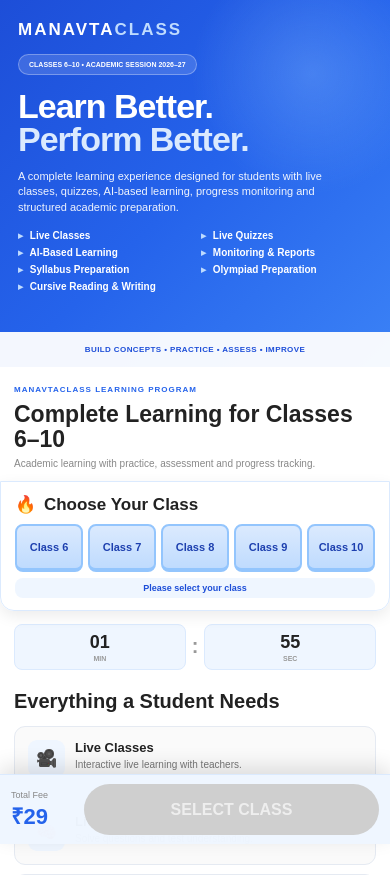
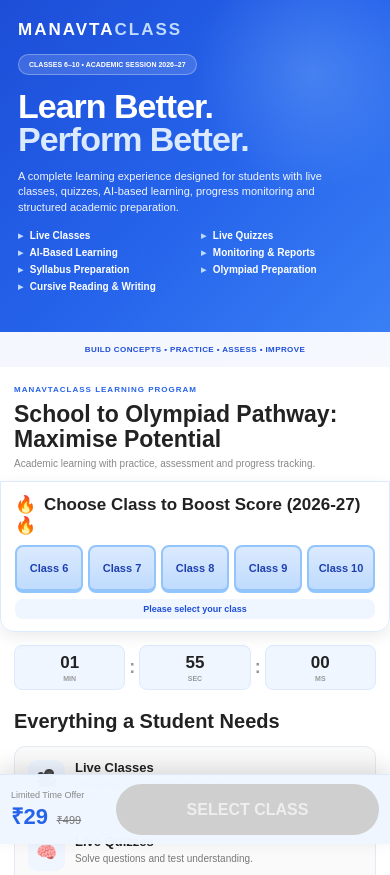
Before and after one commit to Rithik-dotcom/LandingPage_ManavtaClass, a plain HTML site: page index.html in a window 390 px wide. Shown: the top 875 px of the page. Drawn offline with Linux system fonts and the light colour scheme.

Commit message:
Update timer and footer image

```diff
--- a/index.html
+++ b/index.html
@@ -30,21 +30,18 @@
       <div class="hero-content">
 
         <!-- LOGO -->
-
         <div class="logo">
           MANAVTA<span>CLASS</span>
         </div>
 
 
         <!-- BADGE -->
-
         <div class="hero-badge">
           CLASSES 6–10 • ACADEMIC SESSION 2026–27
         </div>
 
 
         <!-- HEADING -->
-
         <h1>
           Learn Better.
           <br>
@@ -61,7 +58,6 @@
 
 
         <!-- FEATURES -->
-
         <div class="hero-features">
 
           <div class="hero-feature">
@@ -103,7 +99,6 @@
 
 
         <!-- APP CARD -->
-
         <div class="app-card">
 
           <div class="app-card-icon">
@@ -128,12 +123,12 @@
 
 
       <!-- HERO BOTTOM -->
-
       <div class="hero-bottom">
         BUILD CONCEPTS • PRACTICE • ASSESS • IMPROVE
       </div>
 
     </section>
+
 
 
     <!-- =====================================================
@@ -154,7 +149,7 @@
           </div>
 
           <h2>
-            Complete Learning for Classes 6–10
+            School to Olympiad Pathway: Maximise Potential
           </h2>
 
           <p class="course-subtitle">
@@ -163,6 +158,7 @@
           </p>
 
         </div>
+
 
 
         <!-- =================================================
@@ -175,7 +171,7 @@
 
             <div>
               <span class="fire-icon">🔥</span>
-              Choose Your Class
+              Choose Class to Boost Score (2026-27) 🔥
             </div>
 
             <small>
@@ -188,37 +184,23 @@
           <div class="class-grid">
 
             <button type="button" class="class-button" data-class="6">
-
               Class 6
-
             </button>
 
-
             <button type="button" class="class-button" data-class="7">
-
               Class 7
-
             </button>
 
-
             <button type="button" class="class-button" data-class="8">
-
               Class 8
-
             </button>
 
-
             <button type="button" class="class-button" data-class="9">
-
               Class 9
-
             </button>
 
-
             <button type="button" class="class-button" data-class="10">
-
               Class 10
-
             </button>
 
           </div>
@@ -231,6 +213,7 @@
           </div>
 
         </div>
+
 
 
         <!-- =================================================
@@ -269,7 +252,26 @@
 
           </div>
 
+
+          <div class="timer-colon">
+            :
+          </div>
+
+
+          <div class="timer-item">
+
+            <strong id="milliseconds">
+              00
+            </strong>
+
+            <span>
+              MS
+            </span>
+
+          </div>
+
         </div>
+
 
 
         <!-- =================================================
@@ -308,6 +310,7 @@
             </div>
 
 
+
             <div class="benefit-card">
 
               <div class="benefit-icon">
@@ -328,6 +331,7 @@
               </div>
 
             </div>
+
 
 
             <div class="benefit-card">
@@ -352,6 +356,7 @@
             </div>
 
 
+
             <div class="benefit-card">
 
               <div class="benefit-icon">
@@ -372,6 +377,7 @@
               </div>
 
             </div>
+
 
 
             <div class="benefit-card">
@@ -396,6 +402,7 @@
             </div>
 
 
+
             <div class="benefit-card">
 
               <div class="benefit-icon">
@@ -416,6 +423,7 @@
               </div>
 
             </div>
+
 
 
             <div class="benefit-card">
@@ -443,6 +451,7 @@
           </div>
 
         </div>
+
 
 
         <!-- =================================================
@@ -530,6 +539,7 @@
         </div>
 
 
+
         <!-- =================================================
              EXPERIENCE
         ================================================== -->
@@ -544,6 +554,8 @@
             Learning Beyond Just Classes
           </h3>
 
+
+          <!-- STUDENTS -->
 
           <div class="experience-card">
 
@@ -568,6 +580,9 @@
           </div>
 
 
+
+          <!-- PARENTS -->
+
           <div class="experience-card">
 
             <div class="experience-avatar">
@@ -590,9 +605,27 @@
 
           </div>
 
+
+          <!-- =================================================
+               LEARNING IMAGE
+          ================================================== -->
+
+          <div class="learning-image-section">
+
+            <div class="learning-image-label">
+              MANAVTACLASS LEARNING EXPERIENCE
+            </div>
+
+            <img src="learning-image.png" alt="ManavtaClass Learning Experience" class="learning-image">
+
+          </div>
+
+
         </div>
 
+
       </div>
+
 
 
       <!-- =================================================
@@ -631,6 +664,7 @@
   </div>
 
 
+
   <!-- =====================================================
        MOBILE CHECKOUT
   ====================================================== -->
@@ -640,12 +674,16 @@
     <div class="mobile-price">
 
       <small>
-        Total Fee
+        Limited Time Offer
       </small>
 
       <strong>
         ₹29
       </strong>
+
+      <del>
+        ₹499
+      </del>
 
     </div>
 
@@ -657,6 +695,7 @@
     </button>
 
   </div>
+
 
 
   <!-- =====================================================
--- a/script.js
+++ b/script.js
@@ -2,6 +2,7 @@
    MANAVTACLASS LANDING PAGE
    JAVASCRIPT
 ===================================================== */
+
 
 
 /* =====================================================
@@ -31,6 +32,7 @@
 };
 
 
+
 /* =====================================================
    2. VARIABLES
 ===================================================== */
@@ -54,6 +56,7 @@
 let selectedClass = null;
 
 
+
 /* =====================================================
    3. CLASS SELECTION
 ===================================================== */
@@ -61,6 +64,7 @@
 classButtons.forEach(button => {
 
   button.addEventListener("click", function () {
+
 
     /* Remove previous selection */
 
@@ -71,15 +75,18 @@
     });
 
 
+
     /* Activate selected class */
 
     this.classList.add("active");
+
 
 
     /* Get selected class */
 
     selectedClass =
       this.dataset.class;
+
 
 
     /* Update selected message */
@@ -90,11 +97,13 @@
       " selected ✓";
 
 
+
     /* Enable enrollment buttons */
 
     desktopEnroll.disabled = false;
 
     mobileEnroll.disabled = false;
+
 
 
     /* Change button text */
@@ -111,11 +120,13 @@
 });
 
 
+
 /* =====================================================
    4. ENROLL FUNCTION
 ===================================================== */
 
 function enrollNow() {
+
 
   /* Safety check */
 
@@ -130,10 +141,12 @@
   }
 
 
+
   /* Get payment URL */
 
   const paymentURL =
     paymentLinks[selectedClass];
+
 
 
   /* Check payment URL */
@@ -154,12 +167,14 @@
   }
 
 
+
   /* Redirect to payment */
 
   window.location.href =
     paymentURL;
 
 }
+
 
 
 /* =====================================================
@@ -172,6 +187,7 @@
 );
 
 
+
 /* =====================================================
    6. MOBILE ENROLL BUTTON
 ===================================================== */
@@ -182,51 +198,97 @@
 );
 
 
+
 /* =====================================================
    7. COUNTDOWN TIMER
 
-   Starts at 2 minutes whenever page loads.
+   Starts at 2 minutes.
+
+   Display:
+   MM : SS : MS
+
+   MS = hundredths of a second
+   00–99
 ===================================================== */
 
-let timeLeft = 2 * 60;
+let timeLeft =
+  2 * 60 * 1000;
+
+
+const minutesElement =
+  document.getElementById("minutes");
+
+
+const secondsElement =
+  document.getElementById("seconds");
+
+
+const millisecondsElement =
+  document.getElementById("milliseconds");
+
 
 
 function updateCountdown() {
 
+
   const minutes =
-    Math.floor(timeLeft / 60);
+    Math.floor(
+      timeLeft / 60000
+    );
 
 
   const seconds =
-    timeLeft % 60;
+    Math.floor(
+      (timeLeft % 60000) / 1000
+    );
 
 
-  document.getElementById("minutes").innerText =
+  const milliseconds =
+    Math.floor(
+      (timeLeft % 1000) / 10
+    );
+
+
+
+  minutesElement.innerText =
     String(minutes).padStart(2, "0");
 
 
-  document.getElementById("seconds").innerText =
+  secondsElement.innerText =
     String(seconds).padStart(2, "0");
+
+
+  millisecondsElement.innerText =
+    String(milliseconds).padStart(2, "0");
+
 
 
   if (timeLeft <= 0) {
 
     clearInterval(countdownTimer);
 
-    document.getElementById("minutes").innerText =
+
+    minutesElement.innerText =
       "00";
 
-    document.getElementById("seconds").innerText =
+
+    secondsElement.innerText =
       "00";
+
+
+    millisecondsElement.innerText =
+      "00";
+
 
     return;
 
   }
 
 
-  timeLeft--;
+  timeLeft -= 10;
 
 }
+
 
 
 /* Start timer immediately */
@@ -234,13 +296,15 @@
 updateCountdown();
 
 
-/* Update every second */
+
+/* Update every 10 milliseconds */
 
 const countdownTimer =
   setInterval(
     updateCountdown,
-    1000
+    10
   );
+
 
 
 /* =====================================================
--- a/style.css
+++ b/style.css
@@ -9,16 +9,21 @@
   box-sizing: border-box;
 }
 
+
 :root {
   --blue: #2563eb;
   --blue-dark: #1d4ed8;
   --blue-light: #60a5fa;
+
   --dark: #222222;
   --gray: #777777;
+
   --light: #f7f9fc;
   --cream: #eff6ff;
+
   --border: #e5eaf2;
 }
+
 
 html,
 body {
@@ -26,11 +31,14 @@
   min-height: 100%;
 }
 
+
 body {
   font-family: Arial, Helvetica, sans-serif;
   background: #eeeeee;
   color: var(--dark);
 }
+
+
 
 /* =====================================================
    MAIN PAGE
@@ -39,8 +47,10 @@
 .page {
   width: 100%;
   max-width: 1450px;
+
   height: 100vh;
   min-height: 680px;
+
   margin: auto;
 
   display: grid;
@@ -49,12 +59,15 @@
   background: white;
 }
 
+
+
 /* =====================================================
    HERO
 ===================================================== */
 
 .hero {
   position: relative;
+
   height: 100vh;
   min-height: 680px;
 
@@ -72,8 +85,10 @@
       #3b82f6);
 }
 
+
 .hero-content {
   position: relative;
+
   z-index: 2;
 
   height: 100%;
@@ -81,17 +96,22 @@
   padding: clamp(35px, 4vw, 65px);
 }
 
+
 .logo {
   font-size: 23px;
+
   font-weight: 900;
+
   letter-spacing: 2px;
 
   margin-bottom: 25px;
 }
 
+
 .logo span {
   color: #bfdbfe;
 }
+
 
 .hero-badge {
   display: inline-block;
@@ -105,8 +125,10 @@
   border: 1px solid rgba(255, 255, 255, 0.3);
 
   font-size: 10px;
+
   font-weight: 800;
 }
+
 
 .hero h1 {
   margin-top: 20px;
@@ -118,9 +140,11 @@
   letter-spacing: -2px;
 }
 
+
 .hero h1 span {
   color: #dbeafe;
 }
+
 
 .hero-description {
   max-width: 600px;
@@ -134,6 +158,12 @@
   color: rgba(255, 255, 255, 0.93);
 }
 
+
+
+/* =====================================================
+   HERO FEATURES
+===================================================== */
+
 .hero-features {
   display: grid;
 
@@ -142,17 +172,25 @@
   margin-top: 25px;
 }
 
+
 .hero-feature {
   font-size: clamp(13px, 1.1vw, 16px);
 
   font-weight: 600;
 }
 
+
 .hero-feature span {
   margin-right: 8px;
 
   color: #bfdbfe;
 }
+
+
+
+/* =====================================================
+   APP CARD
+===================================================== */
 
 .app-card {
   position: absolute;
@@ -177,11 +215,13 @@
   border: 1px solid rgba(255, 255, 255, 0.25);
 }
 
+
 .app-card-icon {
   width: 42px;
   height: 42px;
 
   display: grid;
+
   place-items: center;
 
   border-radius: 11px;
@@ -191,11 +231,13 @@
   font-size: 21px;
 }
 
+
 .app-card strong {
   display: block;
 
   font-size: 12px;
 }
+
 
 .app-card small {
   display: block;
@@ -206,6 +248,12 @@
 
   opacity: 0.8;
 }
+
+
+
+/* =====================================================
+   HERO BOTTOM
+===================================================== */
 
 .hero-bottom {
   position: absolute;
@@ -231,6 +279,8 @@
   letter-spacing: 0.4px;
 }
 
+
+
 /* =====================================================
    COURSE PANEL
 ===================================================== */
@@ -247,6 +297,8 @@
   overflow: hidden;
 }
 
+
+
 /* =====================================================
    COURSE SCROLL
 ===================================================== */
@@ -255,6 +307,7 @@
   height: calc(100vh - 105px);
 
   overflow-y: auto;
+
   overflow-x: hidden;
 
   padding: 30px 40px 45px;
@@ -262,19 +315,24 @@
   scrollbar-width: thin;
 }
 
+
 .course-scroll::-webkit-scrollbar {
   width: 7px;
 }
 
+
 .course-scroll::-webkit-scrollbar-track {
   background: #f5f5f5;
 }
+
 
 .course-scroll::-webkit-scrollbar-thumb {
   background: #cccccc;
 
   border-radius: 10px;
 }
+
+
 
 /* =====================================================
    COURSE HEADER
@@ -283,6 +341,7 @@
 .course-header {
   margin-bottom: 18px;
 }
+
 
 .brand-label {
   color: var(--blue);
@@ -296,11 +355,13 @@
   margin-bottom: 8px;
 }
 
+
 .course-header h2 {
   font-size: clamp(27px, 3vw, 40px);
 
   line-height: 1.1;
 }
+
 
 .course-subtitle {
   margin-top: 8px;
@@ -309,6 +370,8 @@
 
   font-size: 13px;
 }
+
+
 
 /* =====================================================
    QUICK CLASS SELECTOR
@@ -337,6 +400,7 @@
     0 5px 18px rgba(0, 0, 0, 0.06);
 }
 
+
 .quick-class-title {
   display: flex;
 
@@ -349,11 +413,13 @@
   margin-bottom: 11px;
 }
 
+
 .quick-class-title>div {
   font-size: 19px;
 
   font-weight: 900;
 }
+
 
 .quick-class-title small {
   color: #999;
@@ -361,9 +427,12 @@
   font-size: 10px;
 }
 
+
 .fire-icon {
   margin-right: 3px;
 }
+
+
 
 /* =====================================================
    CLASS GRID
@@ -376,6 +445,7 @@
 
   gap: 9px;
 }
+
 
 .class-button {
   min-height: 54px;
@@ -404,12 +474,14 @@
     background 0.18s ease;
 }
 
+
 .class-button:hover {
   transform: translateY(-2px);
 
   box-shadow:
     0 5px 12px rgba(37, 99, 235, 0.18);
 }
+
 
 .class-button.active {
   color: white;
@@ -423,6 +495,7 @@
   box-shadow:
     0 5px 12px rgba(37, 99, 235, 0.25);
 }
+
 
 .selected-class {
   margin-top: 9px;
@@ -442,6 +515,8 @@
   font-weight: 700;
 }
 
+
+
 /* =====================================================
    TIMER
 ===================================================== */
@@ -455,6 +530,7 @@
 
   margin-bottom: 27px;
 }
+
 
 .timer-item {
   min-width: 52px;
@@ -470,11 +546,13 @@
   border: 1px solid #dbeafe;
 }
 
+
 .timer-item strong {
   display: block;
 
   font-size: 18px;
 }
+
 
 .timer-item span {
   display: block;
@@ -488,6 +566,7 @@
   font-weight: 700;
 }
 
+
 .timer-colon {
   font-size: 20px;
 
@@ -495,6 +574,8 @@
 
   color: #999;
 }
+
+
 
 /* =====================================================
    BENEFITS
@@ -504,11 +585,13 @@
   margin-bottom: 28px;
 }
 
+
 .benefits-section>h3 {
   margin-bottom: 13px;
 
   font-size: 22px;
 }
+
 
 .benefits-grid {
   display: grid;
@@ -517,6 +600,7 @@
 
   gap: 9px;
 }
+
 
 .benefit-card {
   display: flex;
@@ -531,6 +615,7 @@
 
   background: #fafafa;
 }
+
 
 .benefit-icon {
   width: 37px;
@@ -549,11 +634,13 @@
   font-size: 17px;
 }
 
+
 .benefit-card h4 {
   margin-bottom: 3px;
 
   font-size: 13px;
 }
+
 
 .benefit-card p {
   color: #777;
@@ -562,6 +649,8 @@
 
   line-height: 1.35;
 }
+
+
 
 /* =====================================================
    LEARNING SYSTEM
@@ -577,11 +666,13 @@
   background: #eff6ff;
 }
 
+
 .learning-system h3 {
   margin-bottom: 13px;
 
   font-size: 16px;
 }
+
 
 .learning-steps {
   display: grid;
@@ -589,15 +680,18 @@
   grid-template-columns: repeat(4, 1fr);
 }
 
+
 .learning-steps div {
   text-align: center;
 }
+
 
 .learning-steps span,
 .learning-steps strong,
 .learning-steps small {
   display: block;
 }
+
 
 .learning-steps span {
   color: var(--blue);
@@ -607,17 +701,21 @@
   font-weight: 900;
 }
 
+
 .learning-steps strong {
   margin: 3px 0;
 
   font-size: 11px;
 }
 
+
 .learning-steps small {
   color: #888;
 
   font-size: 8px;
 }
+
+
 
 /* =====================================================
    EXPERIENCE
@@ -627,6 +725,7 @@
   margin-bottom: 30px;
 }
 
+
 .experience-label {
   color: var(--blue);
 
@@ -635,6 +734,7 @@
   font-weight: 900;
 }
 
+
 .experience-section>h3 {
   margin-top: 5px;
 
@@ -642,6 +742,7 @@
 
   font-size: 21px;
 }
+
 
 .experience-card {
   display: flex;
@@ -656,6 +757,7 @@
 
   border-radius: 11px;
 }
+
 
 .experience-avatar {
   width: 38px;
@@ -676,9 +778,11 @@
   font-weight: 900;
 }
 
+
 .experience-card strong {
   font-size: 12px;
 }
+
 
 .experience-card p {
   margin-top: 3px;
@@ -689,6 +793,53 @@
 
   line-height: 1.4;
 }
+
+
+
+/* =====================================================
+   LEARNING IMAGE
+===================================================== */
+
+.learning-image-section {
+  margin-top: 25px;
+
+  margin-bottom: 30px;
+}
+
+
+.learning-image-label {
+  margin-bottom: 10px;
+
+  color: var(--blue);
+
+  font-size: 9px;
+
+  font-weight: 900;
+
+  letter-spacing: 0.8px;
+}
+
+
+.learning-image {
+  display: block;
+
+  width: 100%;
+
+  max-width: 100%;
+
+  height: auto;
+
+  border-radius: 14px;
+
+  border: 1px solid var(--border);
+
+  object-fit: cover;
+
+  box-shadow:
+    0 6px 20px rgba(0, 0, 0, 0.08);
+}
+
+
 
 /* =====================================================
    DESKTOP CHECKOUT
@@ -723,6 +874,7 @@
     0 -8px 25px rgba(0, 0, 0, 0.06);
 }
 
+
 .checkout-price span {
   display: block;
 
@@ -731,11 +883,13 @@
   font-size: 11px;
 }
 
+
 .checkout-price strong {
   color: var(--blue);
 
   font-size: 30px;
 }
+
 
 .checkout-price del {
   margin-left: 5px;
@@ -744,6 +898,8 @@
 
   font-size: 13px;
 }
+
+
 
 /* =====================================================
    ENROLL BUTTON
@@ -777,9 +933,11 @@
   transition: 0.18s ease;
 }
 
+
 .enroll-button:hover:not(:disabled) {
   transform: translateY(-2px);
 }
+
 
 .enroll-button:disabled {
   background: #cfcfcf;
@@ -791,6 +949,8 @@
   box-shadow: none;
 }
 
+
+
 /* =====================================================
    MOBILE CHECKOUT
 ===================================================== */
@@ -798,6 +958,51 @@
 .mobile-checkout {
   display: none;
 }
+
+
+
+/* =====================================================
+   MOBILE PRICE
+===================================================== */
+
+.mobile-price {
+  min-width: 95px;
+}
+
+
+.mobile-price small {
+  display: block;
+
+  color: #888;
+
+  font-size: 9px;
+}
+
+
+.mobile-price strong {
+  display: inline-block;
+
+  color: var(--blue);
+
+  font-size: 22px;
+}
+
+
+.mobile-price del {
+  display: inline-block;
+
+  margin-left: 4px;
+
+  color: #777;
+
+  font-size: 11px;
+
+  font-weight: 500;
+
+  white-space: nowrap;
+}
+
+
 
 /* =====================================================
    TOAST
@@ -830,12 +1035,15 @@
   transition: 0.25s;
 }
 
+
 .toast.show {
   opacity: 1;
 
   transform:
     translate(-50%, 0);
 }
+
+
 
 /* =====================================================
    TABLET
@@ -847,31 +1055,39 @@
     grid-template-columns: 42% 58%;
   }
 
+
   .hero-content {
     padding: 30px;
   }
+
 
   .hero h1 {
     font-size: 44px;
   }
 
+
   .app-card {
     display: none;
   }
+
 
   .course-scroll {
     padding: 25px;
   }
 
+
   .desktop-checkout {
     padding: 15px 25px;
   }
+
 
   .class-grid {
     grid-template-columns: repeat(3, 1fr);
   }
 
 }
+
+
 
 /* =====================================================
    MOBILE
@@ -885,6 +1101,7 @@
     padding-bottom: 78px;
   }
 
+
   .page {
     display: block;
 
@@ -896,6 +1113,8 @@
 
     overflow: visible;
   }
+
+
 
   /* =================================================
      MOBILE HERO
@@ -909,11 +1128,13 @@
     max-height: 410px;
   }
 
+
   .hero-content {
     height: auto;
 
     padding: 20px 18px 75px;
   }
+
 
   .logo {
     font-size: 17px;
@@ -921,11 +1142,13 @@
     margin-bottom: 13px;
   }
 
+
   .hero-badge {
     font-size: 7px;
 
     padding: 6px 10px;
   }
+
 
   .hero h1 {
     margin-top: 15px;
@@ -934,6 +1157,7 @@
 
     letter-spacing: -1px;
   }
+
 
   .hero-description {
     margin-top: 13px;
@@ -945,6 +1169,7 @@
     max-width: 340px;
   }
 
+
   .hero-features {
     grid-template-columns: repeat(2, 1fr);
 
@@ -953,23 +1178,29 @@
     margin-top: 15px;
   }
 
+
   .hero-feature {
     font-size: 10px;
   }
+
 
   .hero-feature span {
     margin-right: 4px;
   }
 
+
   .app-card {
     display: none;
   }
+
 
   .hero-bottom {
     padding: 13px 5px;
 
     font-size: 8px;
   }
+
+
 
   /* =================================================
      COURSE
@@ -981,6 +1212,7 @@
     overflow: visible;
   }
 
+
   .course-scroll {
     height: auto;
 
@@ -989,23 +1221,29 @@
     padding: 18px 14px 30px;
   }
 
+
   .course-header {
     margin-bottom: 12px;
   }
+
 
   .brand-label {
     font-size: 8px;
   }
 
+
   .course-header h2 {
     font-size: 23px;
   }
+
 
   .course-subtitle {
     margin-top: 5px;
 
     font-size: 10px;
   }
+
+
 
   /* =================================================
      MOBILE QUICK CLASS SELECTOR
@@ -1036,25 +1274,30 @@
       0 5px 15px rgba(0, 0, 0, 0.08);
   }
 
+
   .quick-class-title {
     margin-bottom: 9px;
 
     gap: 5px;
   }
 
+
   .quick-class-title>div {
     font-size: 17px;
   }
 
+
   .quick-class-title small {
     display: none;
   }
+
 
   .class-grid {
     grid-template-columns: repeat(5, 1fr);
 
     gap: 5px;
   }
+
 
   .class-button {
     min-height: 48px;
@@ -1068,6 +1311,7 @@
     font-size: 11px;
   }
 
+
   .selected-class {
     margin-top: 6px;
 
@@ -1075,6 +1319,8 @@
 
     font-size: 9px;
   }
+
+
 
   /* =================================================
      TIMER
@@ -1086,13 +1332,30 @@
     margin-top: 10px;
 
     margin-bottom: 20px;
+
+    gap: 4px;
   }
+
 
   .timer-item {
     flex: 1;
 
     min-width: 0;
+
+    padding: 7px 3px;
   }
+
+
+  .timer-item strong {
+    font-size: 17px;
+  }
+
+
+  .timer-colon {
+    font-size: 18px;
+  }
+
+
 
   /* =================================================
      BENEFITS
@@ -1102,17 +1365,22 @@
     margin-bottom: 24px;
   }
 
+
   .benefits-section>h3 {
     font-size: 20px;
   }
+
 
   .benefits-grid {
     grid-template-columns: 1fr;
   }
 
+
   .benefit-card {
     padding: 13px;
   }
+
+
 
   /* =================================================
      LEARNING
@@ -1124,6 +1392,34 @@
     gap: 15px;
   }
 
+
+
+  /* =================================================
+     LEARNING IMAGE
+  ================================================= */
+
+  .learning-image-section {
+    margin-top: 20px;
+
+    margin-bottom: 25px;
+  }
+
+
+  .learning-image-label {
+    font-size: 8px;
+
+    margin-bottom: 8px;
+  }
+
+
+  .learning-image {
+    width: 100%;
+
+    border-radius: 12px;
+  }
+
+
+
   /* =================================================
      DESKTOP CHECKOUT
   ================================================= */
@@ -1131,6 +1427,8 @@
   .desktop-checkout {
     display: none;
   }
+
+
 
   /* =================================================
      MOBILE CHECKOUT
@@ -1161,25 +1459,6 @@
       0 -7px 20px rgba(0, 0, 0, 0.12);
   }
 
-  .mobile-price {
-    min-width: 63px;
-  }
-
-  .mobile-price small {
-    display: block;
-
-    color: #888;
-
-    font-size: 9px;
-  }
-
-  .mobile-price strong {
-    display: block;
-
-    color: var(--blue);
-
-    font-size: 22px;
-  }
 
   .mobile-checkout .enroll-button {
     flex: 1;
@@ -1191,11 +1470,14 @@
     font-size: 16px;
   }
 
+
   .toast {
     bottom: 90px;
   }
 
 }
+
+
 
 /* =====================================================
    VERY SMALL MOBILE
@@ -1209,12 +1491,24 @@
     min-height: 44px;
   }
 
+
   .quick-class-title>div {
     font-size: 15px;
   }
+
 
   .hero h1 {
     font-size: 31px;
   }
 
+
+  .timer-item strong {
+    font-size: 15px;
+  }
+
+
+  .timer-colon {
+    font-size: 16px;
+  }
+
 }
```
Also changed, not shown: learning-image.png (added).
